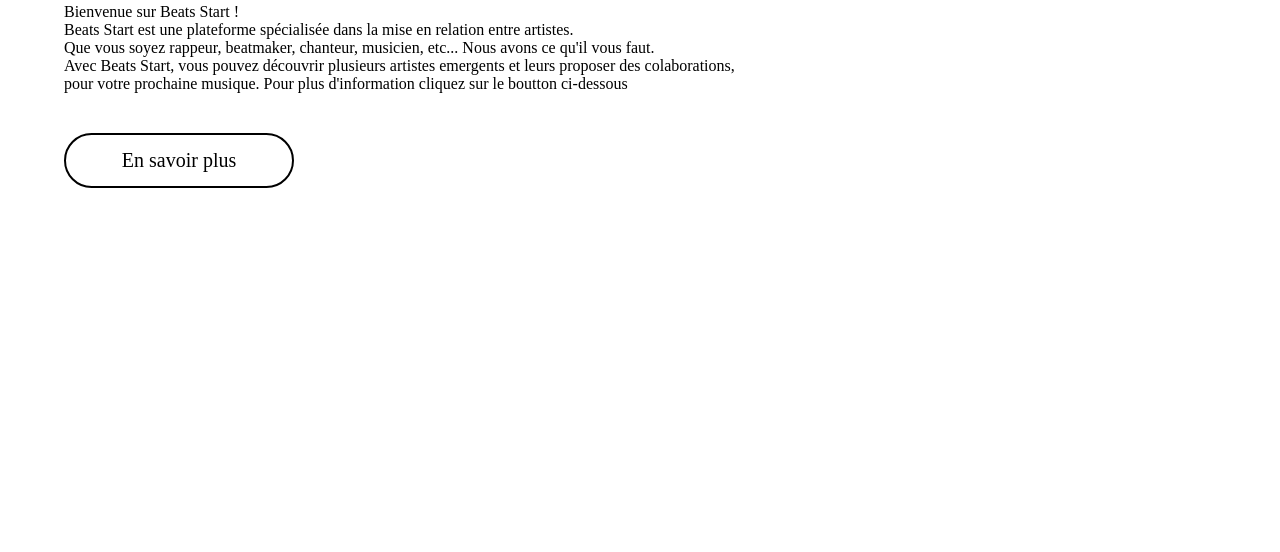
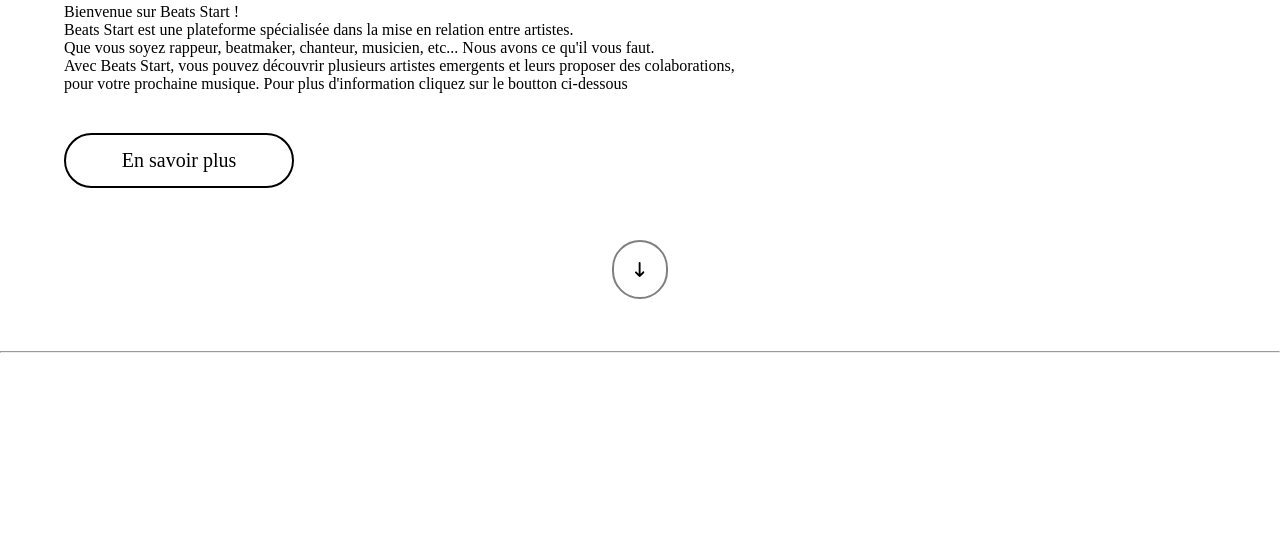
Before and after one commit to laelian-r/beats-start, a PHP site: page / in a window 1280 px wide. Shown: the part 299-851 px from the top of the page. Run offline with PHP 8.4, Linux system fonts and the light colour scheme.

Commit message:
Terminer la présentation

```diff
--- a/assets/css/style.css
+++ b/assets/css/style.css
@@ -130,8 +130,12 @@
     transition: 0.5s;
 }
 
-.arrow-bottom svg {
-    height: 15px;
-    width: 15px;
-    border: none;
+a svg {
+    font-size: 15px;
+    border: 2px solid gray;
+    padding: 20px;
+    border-radius: 60px;
+
+    display: flex;
+    margin: 52px auto;
 }
--- a/index.html
+++ b/index.html
@@ -38,13 +38,15 @@
 
         <a href="#"><button>En savoir plus</button></a>
 
-        <!-- <a href="#" class="arrow-bottom">
-            <button>
-                <svg xmlns="http://www.w3.org/2000/svg" height="1em" viewBox="0 0 384 512">
-                    <path d="M169.4 502.6c12.5 12.5 32.8 12.5 45.3 0l128-128c12.5-12.5 12.5-32.8 0-45.3s-32.8-12.5-45.3 0L224 402.7 224 32c0-17.7-14.3-32-32-32s-32 14.3-32 32l0 370.7L86.6 329.4c-12.5-12.5-32.8-12.5-45.3 0s-12.5 32.8 0 45.3l128 128z"/>
-                </svg>
-            </button>
-        </a> -->
+        <a href="#">
+            <svg xmlns="http://www.w3.org/2000/svg" height="1em" viewBox="0 0 384 512">
+                <path d="M169.4 502.6c12.5 12.5 32.8 12.5 45.3 0l128-128c12.5-12.5 12.5-32.8 0-45.3s-32.8-12.5-45.3 0L224 402.7 224 32c0-17.7-14.3-32-32-32s-32 14.3-32 32l0 370.7L86.6 329.4c-12.5-12.5-32.8-12.5-45.3 0s-12.5 32.8 0 45.3l128 128z"/>
+            </svg>
+        </a>
+
+        <hr>
+
+
     </main>
 
     <footer>
```
